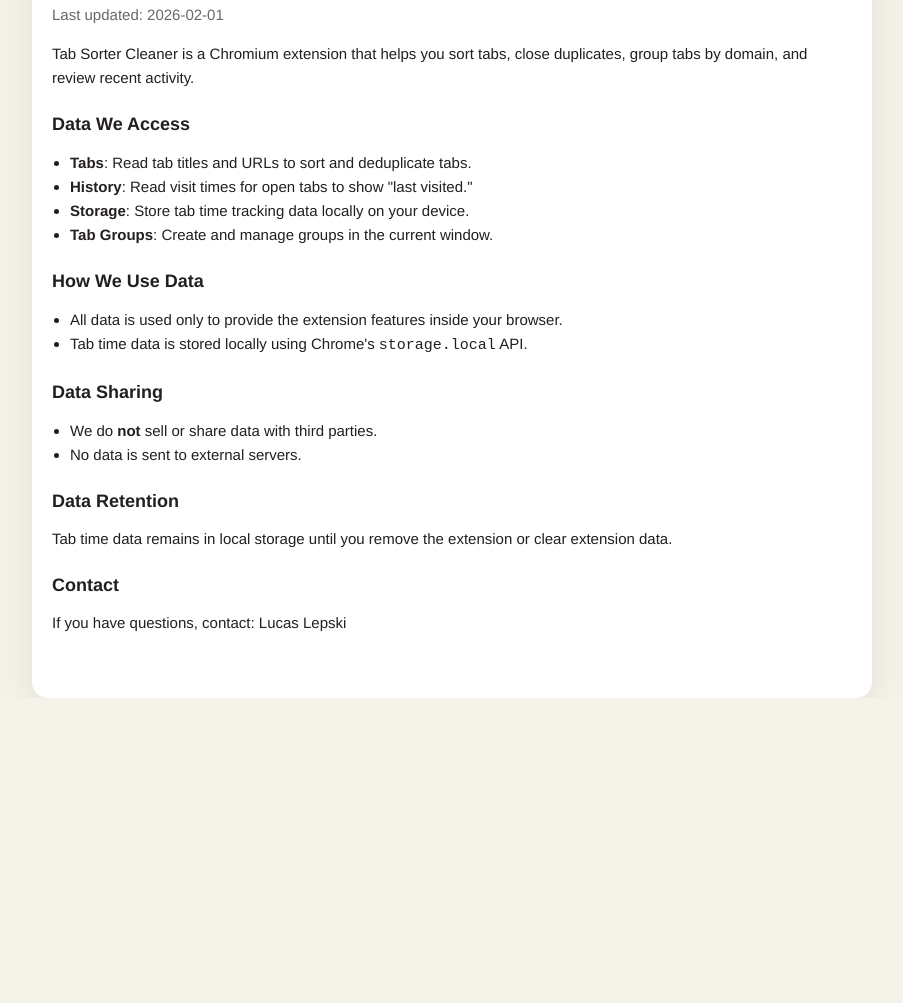
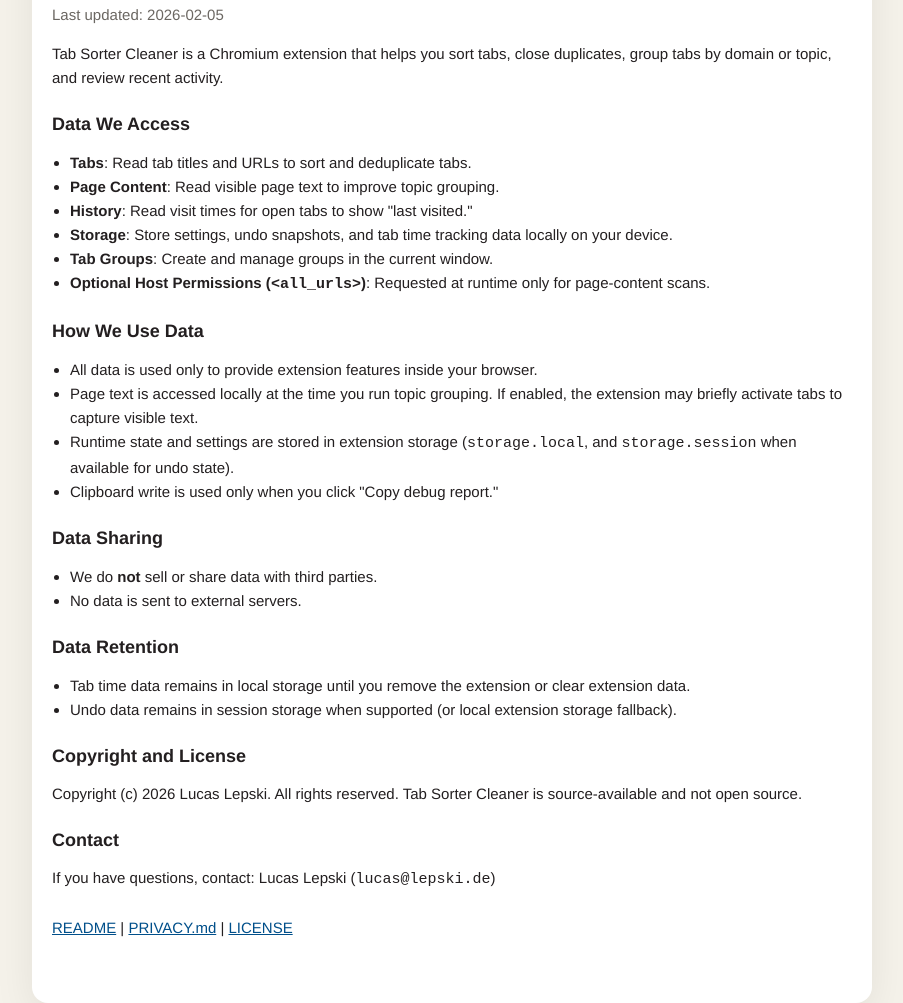
Before and after one commit to shurkanTwo/chromium-tab-sorter-cleaner, a browser extension: page docs/index.html in a window 1280 px wide. Shown: the part 110-1113 px from the top of the page, without its empty margins (188-1091 px from the left). Before the commit the page ends 808 px from the top, so only its background shows below. Drawn offline with Linux system fonts and the light colour scheme.

Commit message:
Refresh project docs and privacy pages for current functionality

```diff
--- a/docs/index.html
+++ b/docs/index.html
@@ -50,30 +50,55 @@
         color: #6b6762;
         margin-top: 0;
       }
+
+      .links {
+        margin-top: 24px;
+      }
+
+      .links a {
+        color: #004f8a;
+      }
     </style>
   </head>
   <body>
     <main>
       <h1>Privacy Policy</h1>
-      <p class="meta">Last updated: 2026-02-01</p>
+      <p class="meta">Last updated: 2026-02-05</p>
 
       <p>
         Tab Sorter Cleaner is a Chromium extension that helps you sort tabs,
-        close duplicates, group tabs by domain, and review recent activity.
+        close duplicates, group tabs by domain or topic, and review recent activity.
       </p>
 
       <h2>Data We Access</h2>
       <ul>
         <li><strong>Tabs</strong>: Read tab titles and URLs to sort and deduplicate tabs.</li>
+        <li><strong>Page Content</strong>: Read visible page text to improve topic grouping.</li>
         <li><strong>History</strong>: Read visit times for open tabs to show "last visited."</li>
-        <li><strong>Storage</strong>: Store tab time tracking data locally on your device.</li>
+        <li>
+          <strong>Storage</strong>: Store settings, undo snapshots, and tab time tracking data
+          locally on your device.
+        </li>
         <li><strong>Tab Groups</strong>: Create and manage groups in the current window.</li>
+        <li>
+          <strong>Optional Host Permissions (<code>&lt;all_urls&gt;</code>)</strong>:
+          Requested at runtime only for page-content scans.
+        </li>
       </ul>
 
       <h2>How We Use Data</h2>
       <ul>
-        <li>All data is used only to provide the extension features inside your browser.</li>
-        <li>Tab time data is stored locally using Chrome's <code>storage.local</code> API.</li>
+        <li>All data is used only to provide extension features inside your browser.</li>
+        <li>
+          Page text is accessed locally at the time you run topic grouping. If enabled,
+          the extension may briefly activate tabs to capture visible text.
+        </li>
+        <li>
+          Runtime state and settings are stored in extension storage
+          (<code>storage.local</code>, and <code>storage.session</code> when available
+          for undo state).
+        </li>
+        <li>Clipboard write is used only when you click "Copy debug report."</li>
       </ul>
 
       <h2>Data Sharing</h2>
@@ -83,13 +108,33 @@
       </ul>
 
       <h2>Data Retention</h2>
+      <ul>
+        <li>
+          Tab time data remains in local storage until you remove the extension
+          or clear extension data.
+        </li>
+        <li>
+          Undo data remains in session storage when supported
+          (or local extension storage fallback).
+        </li>
+      </ul>
+
+      <h2>Copyright and License</h2>
       <p>
-        Tab time data remains in local storage until you remove the extension or
-        clear extension data.
+        Copyright (c) 2026 Lucas Lepski. All rights reserved.
+        Tab Sorter Cleaner is source-available and not open source.
       </p>
 
       <h2>Contact</h2>
-      <p>If you have questions, contact: Lucas Lepski</p>
+      <p>If you have questions, contact: Lucas Lepski (<code>lucas@lepski.de</code>)</p>
+
+      <p class="links">
+        <a href="https://github.com/shurkantwo/chromium-tab-sorter-cleaner/blob/main/README.md">README</a>
+        |
+        <a href="https://github.com/shurkantwo/chromium-tab-sorter-cleaner/blob/main/PRIVACY.md">PRIVACY.md</a>
+        |
+        <a href="https://github.com/shurkantwo/chromium-tab-sorter-cleaner/blob/main/LICENSE">LICENSE</a>
+      </p>
     </main>
   </body>
 </html>
```
Also changed, not shown: 4 other files.
